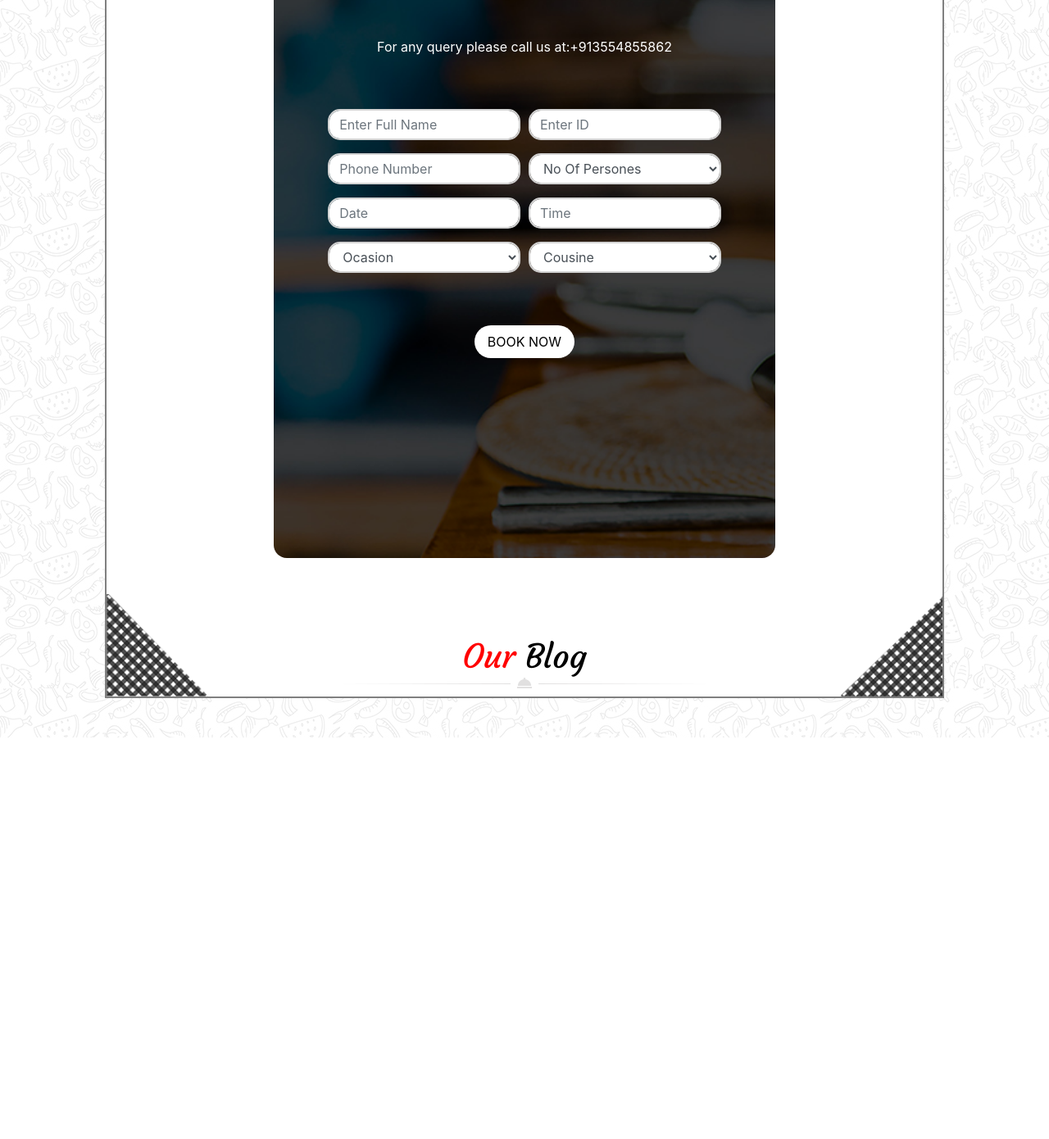
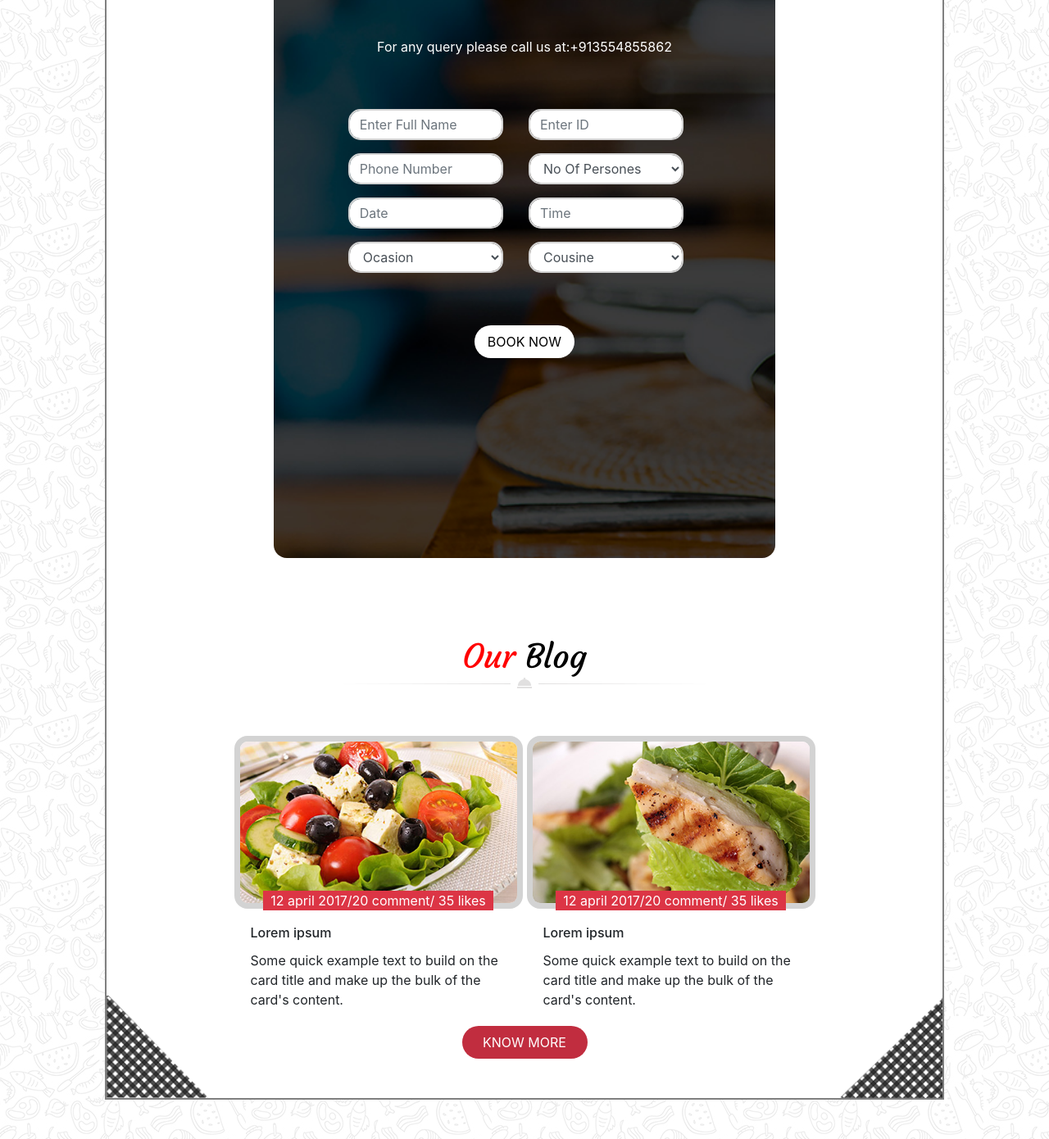
Before and after one commit to StanTheMan7/Site_Du_Chef, a website: page index.html in a window 1280 px wide. Shown: the part 3160-4550 px from the top of the page at 82% size. Before the commit the page ends 4060 px from the top, so only its background shows below. Drawn offline with nearby package versions, Linux system fonts and the light colour scheme.

Commit message:
section book table finit formulaire finit

```diff
--- a/index.html
+++ b/index.html
@@ -846,7 +846,7 @@
                     <div class="paragraph text-white mb-5">
                         <p>For any query please call us at:+913554855862</p>
                     </div>
-                    <div class="form-row">
+                    <div class="form-row d-flex justify-content-lg-between w-90">
                         <div class="form-group col-md-6">
 
                             <input type="email" class="form-control" id="inputEmail4" placeholder="Enter Full Name">
@@ -856,7 +856,7 @@
                             <input type="password" class="form-control" id="enter-id" placeholder="Enter ID">
                         </div>
                     </div>
-                    <div class="form-row">
+                    <div class="form-row d-flex justify-content-lg-between w-90">
                         <div class="form-group col-md-6">
 
                             <input type="text" class="form-control" id="enter-phone" placeholder="Phone Number">
@@ -873,7 +873,7 @@
                             </select>
                         </div>
                     </div>
-                    <div class="form-row">
+                    <div class="form-row d-flex justify-content-lg-between w-90">
                         <div class="form-group col-md-6">
 
                             <input type="email" class="form-control" id="inputEmail4" placeholder="Date">
@@ -883,7 +883,7 @@
                             <input type="password" class="form-control" id="enter-id" placeholder="Time">
                         </div>
                     </div>
-                    <div class="form-row">
+                    <div class="form-row d-flex justify-content-lg-between w-90">
                         <div class="form-group col-md-6">
                             <select id="Cousine" class="form-control">
                                 <option selected>Ocasion</option>
@@ -912,6 +912,31 @@
                 <h1 class="titreH1 mt-5 mb-0 text-center"> <span>Our</span> Blog</h1>
                 <img class="underH" src="./public/images/decoration_line.png" alt="">
             </div>
+            <div class="child5 d-flex justify-content-md-around mt-lg-5 ">
+                <div class="card d-flex flex-lg-column align-items-center " style="width: 22rem;">
+
+                    <img src="./public/images/blog_img1.jpg" class="card-img-top" alt="...">
+                    <p class="bottomImg bg-danger text-lg-center w-80 text-white m-0 "><span>12 april 2017</span>/<span>20 comment</span>/ <span>35 likes</span> </p>
+
+                    <div class="card-body">
+                        <h6 class="card-title">Lorem ipsum</h6>
+                        <p class="card-text text-start">Some quick example text to build on the card title and make up the bulk of
+                            the card's content.</p>
+                    </div>
+                </div>
+                <div class="card d-flex flex-lg-column align-items-center " style="width: 22rem;">
+
+                    <img src="./public/images/blog_img2.jpg" class="card-img-top" alt="...">
+                    <p class="bottomImg bg-danger text-lg-center w-80 text-white m-0 "><span>12 april 2017</span>/<span>20 comment</span>/ <span>35 likes</span> </p>
+                    <div class="card-body">
+                        <h6 class="card-title">Lorem ipsum</h6>
+                        <p class="card-text text-start">Some quick example text to build on the card title and make up the bulk of
+                            the card's content.</p>
+                    </div>
+                </div>
+
+            </div>
+            <button type="submit" class="btn knowMore mb-lg-5">KNOW MORE</button>
 
     </section>
 
--- a/src/scss/modules/_sections.scss
+++ b/src/scss/modules/_sections.scss
@@ -226,12 +226,15 @@
                     align-items: center;
                     width: 80%;
                         .form-row{
+
                             width: 100%;
                             input{
+                                width: 90%;
                                 border-radius: 15px;
                                 border: lightgray 2px solid;
                             }
                             select{
+                                width: 90%;
                                 border: solid lightgray 2px;
                                 border-radius: 15px;
                             }
@@ -260,8 +263,36 @@
                     }
             }
         }
+        .child5{
+            width: 70%;
+
+            .card{
+                border: 0;
+
+                img{
+
+                    border-radius: 1rem ;
+                    border: 7px lightgray solid;
+                }
+                .bottomImg{
+                    position: absolute;
+                    bottom: 40%;
+
+                }
+            }
+        }
+
 
     }
+    .knowMore{
+        height: 2.5rem;
+        width: 15%;
+        border: 0;
+        background-color:#C12D3F ;
+        color: white;
+        border-radius: 25px;
+    }
+
 }
 .underH{
     margin-bottom:10px ;
```
Also changed, not shown: public/css/app.css, 1 other file.
